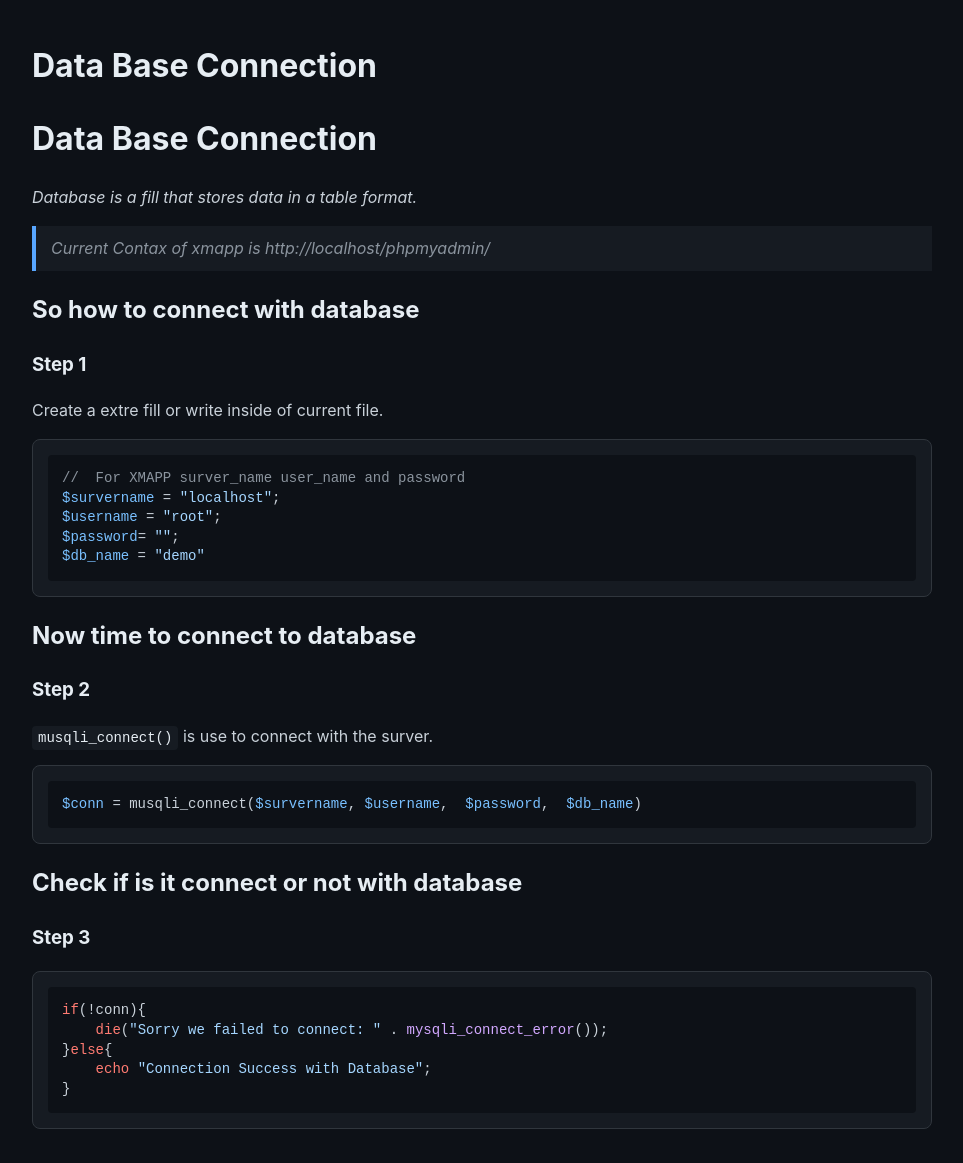
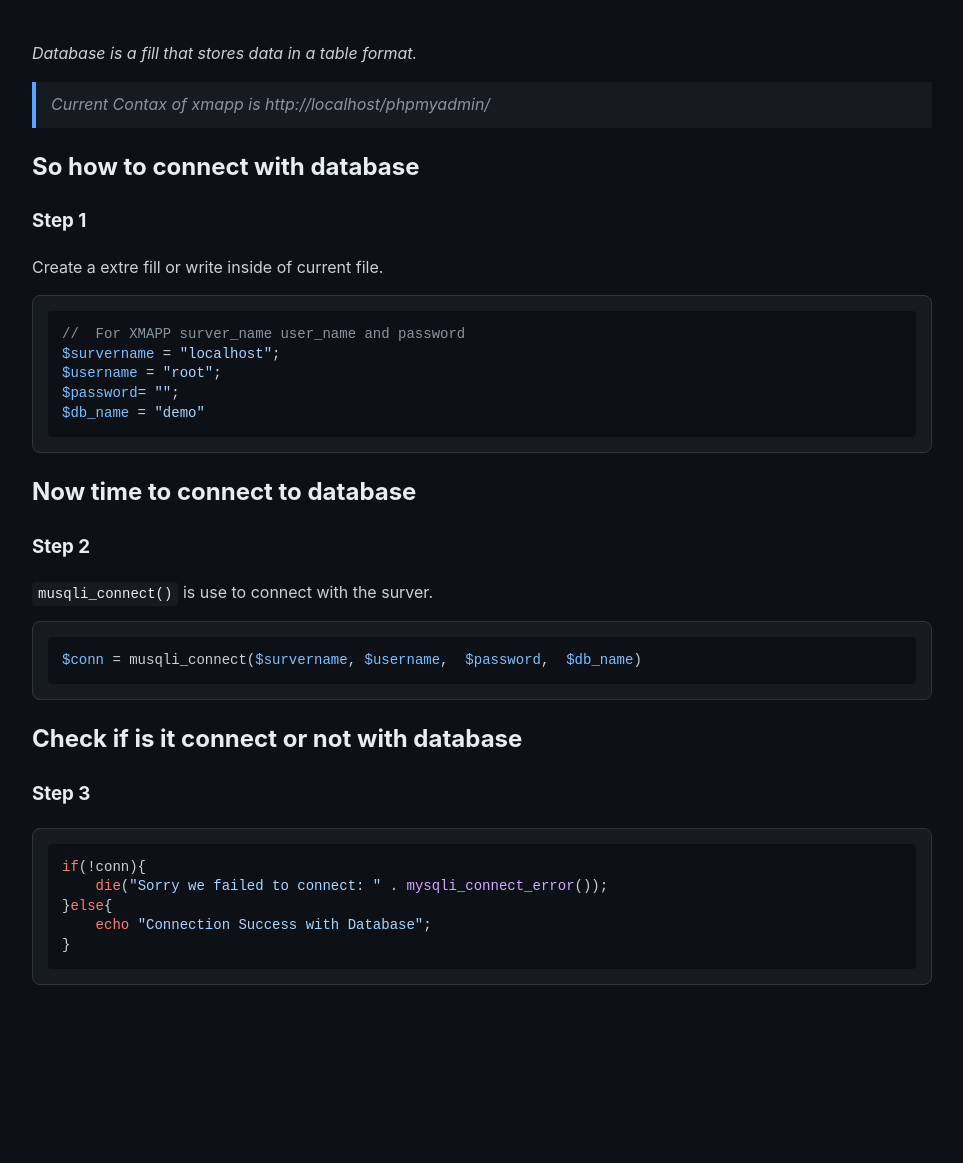
Before and after one commit to octaveweb/php, a Jekyll site: the page built from database.md, in a window 1280 px wide. Shown: the whole page, without its empty margins (158-1121 px from the left). Built offline with Jekyll 4.4.1, drawn with Linux system fonts in a browser that asks for light colours; our own code applies the rules of GitHub Pages for plain Markdown files; after the commit the page ends 1019 px from its top, so only the background shows below that.

Commit message:
titel fix

```diff
--- a/database.md
+++ b/database.md
@@ -1,4 +1,4 @@
-# Data Base Connection
+
 *Database is a fill that stores data in a table format.*
 
 > Current Contax of xmapp is http://localhost/phpmyadmin/
```
